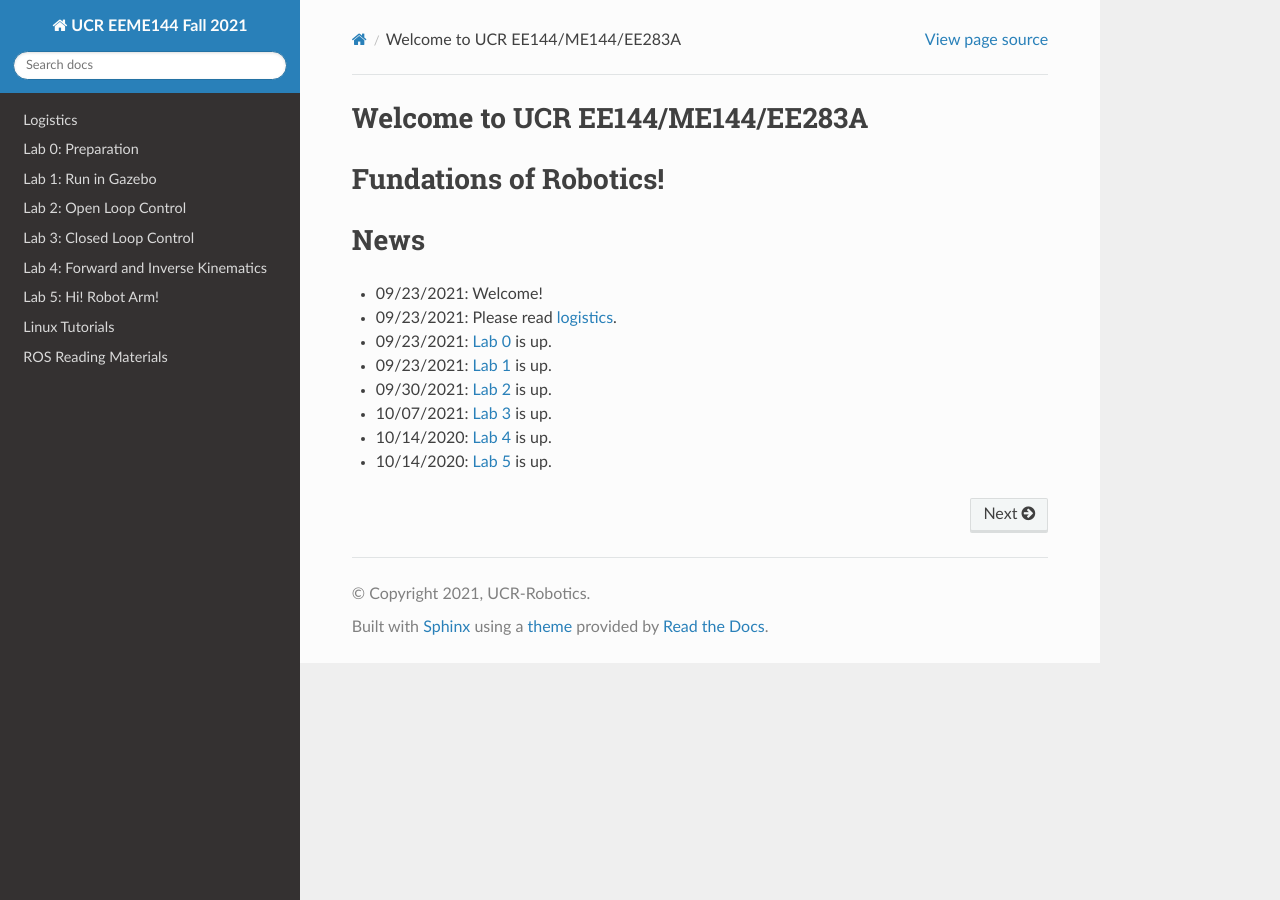
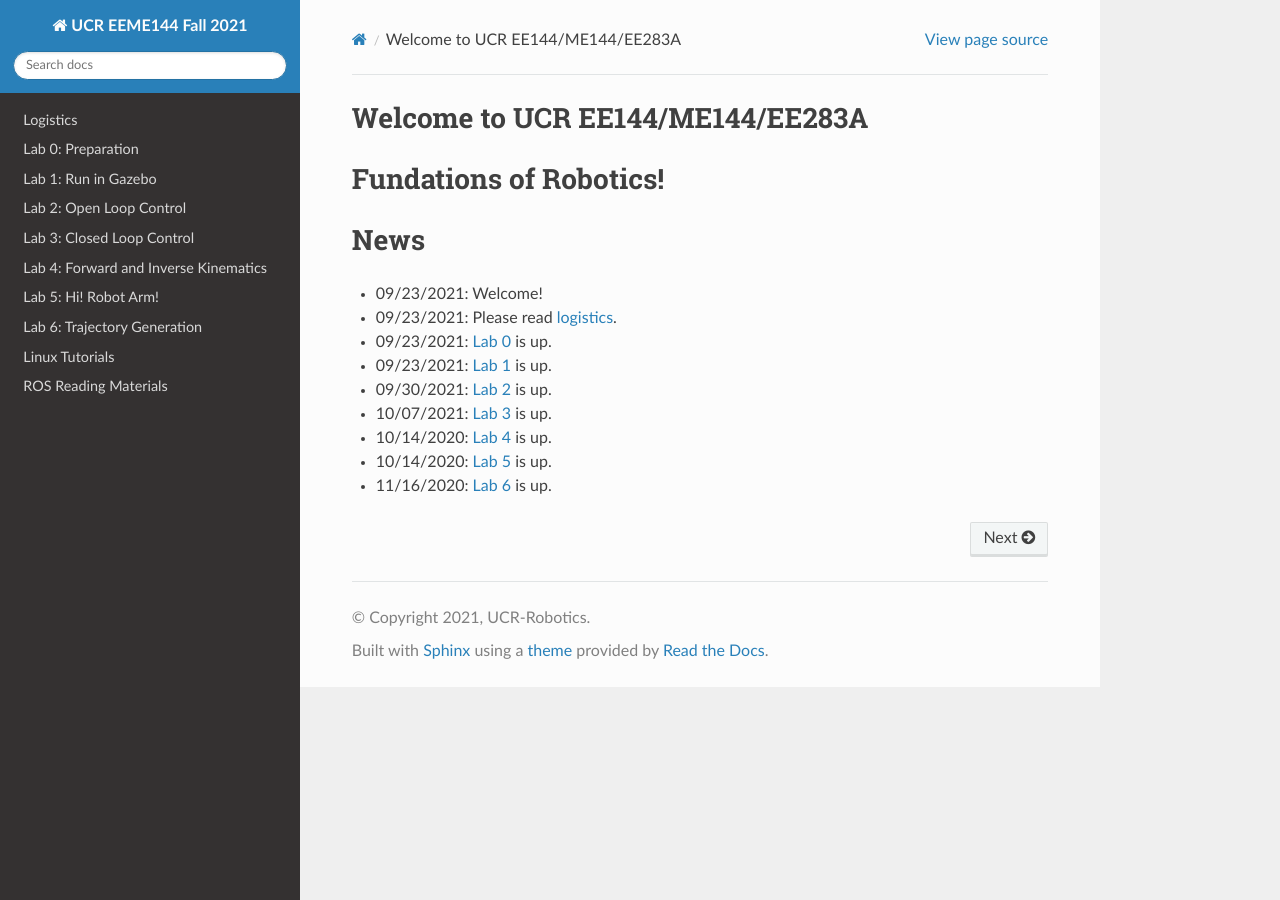
Before and after one commit to UCR-Robotics/ee144, a Sphinx documentation site: the page built from docs/index.rst, in a window 1280 px wide. Built offline with Sphinx 7.4.7 and the Read the Docs theme 2.0.0, drawn with Linux system fonts in a browser that asks for light colours; some of the changed lines change nothing that is shown.

Commit message:
Update index.rst

```diff
--- a/docs/index.rst
+++ b/docs/index.rst
@@ -19,6 +19,7 @@ Fundations of Robotics!
     lab3
     lab4
     lab5
+    lab6
     linux
     ros
 
@@ -34,8 +35,8 @@ News
 - 10/07/2021: `Lab 3 <lab3.html>`_ is up.
 - 10/14/2020: `Lab 4 <lab4.html>`_ is up.
 - 10/14/2020: `Lab 5 <lab5.html>`_ is up.
+- 11/16/2020: `Lab 6 <lab6.html>`_ is up.
 
 ..
-   - 11/16/2020: `Lab 6 <lab6.html>`_ is up.
    - 11/23/2020: `Lab 7 <lab7.html>`_ is up.
    - 11/30/2020: `Lab 8 <lab8.html>`_ is up.
```
